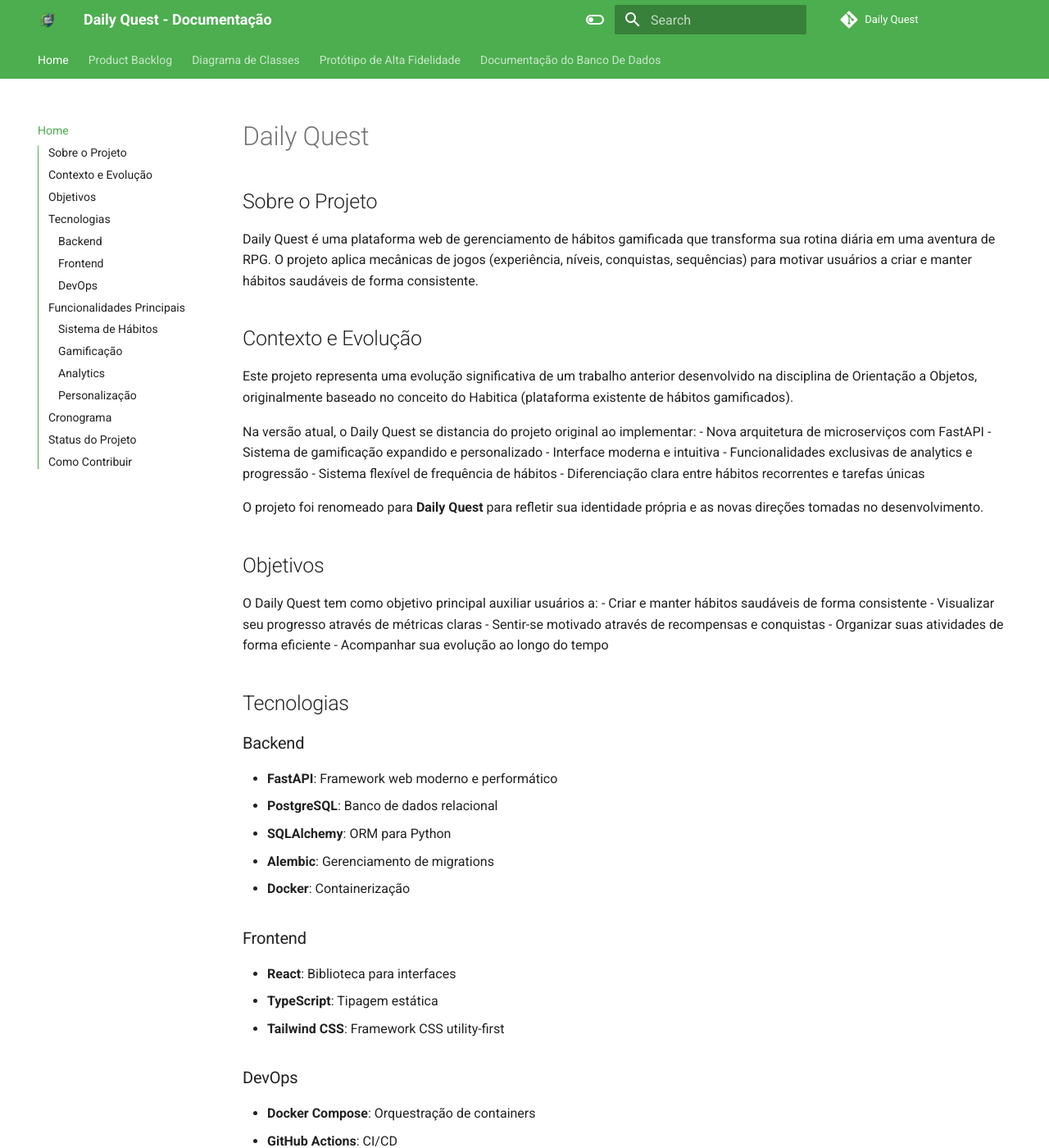
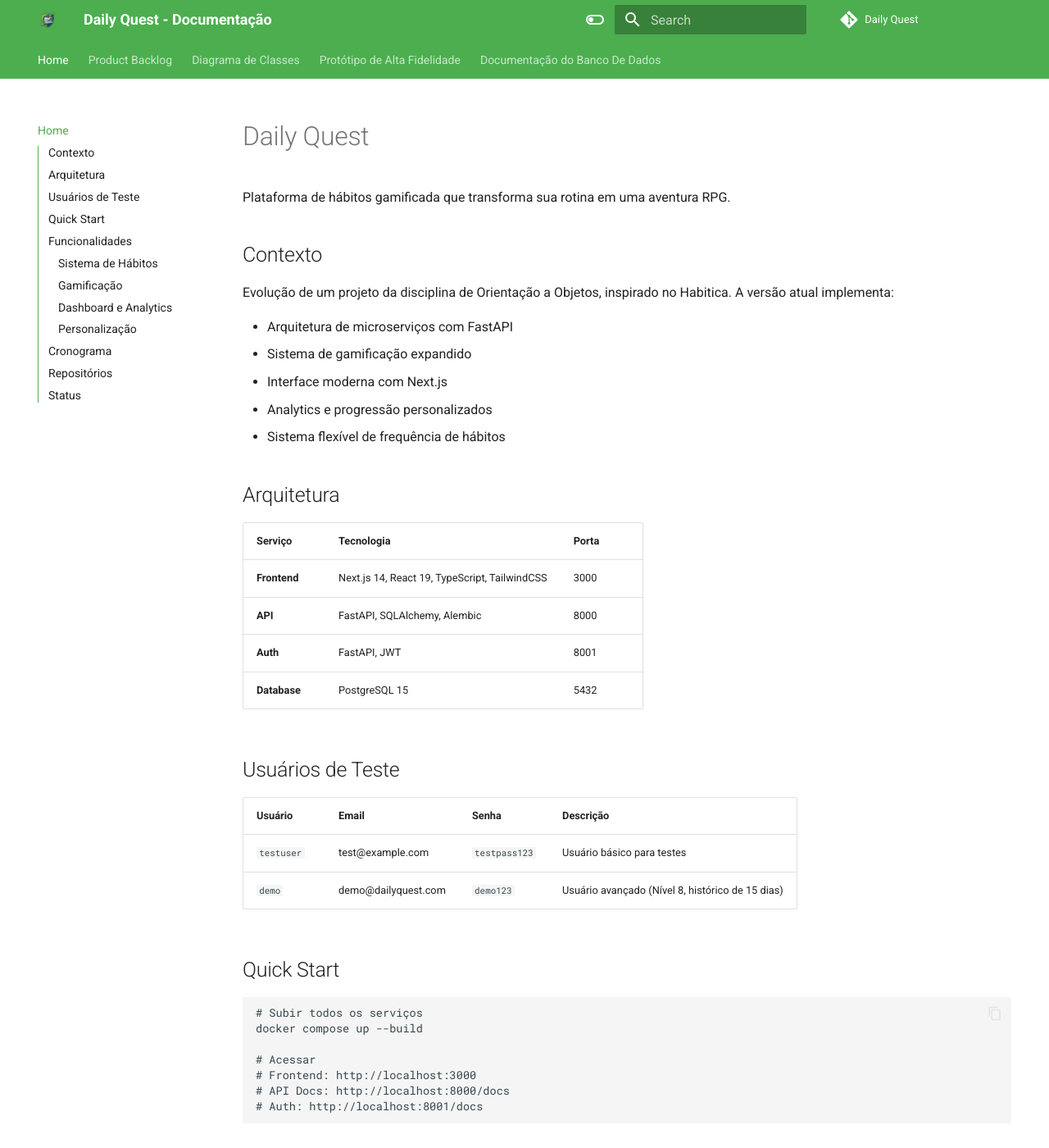
Before and after one commit to DailyQuest-project/DailyQuest-docs, an MkDocs documentation site: the page built from docs/index.md, in a window 1280 px wide and 1400 px high. Shown: the whole window at 82% size. Built offline with MkDocs 1.6.1 and Material for MkDocs 9.7.7, drawn with Linux system fonts in a browser that asks for light colours; comment, search, counter and statistics services are not loaded; some of the changed text lies outside the part shown.

Commit message:
docs: update README and index documentation structure and content

````diff
--- a/docs/index.md
+++ b/docs/index.md
@@ -1,56 +1,50 @@
 # Daily Quest
 
-## Sobre o Projeto
+Plataforma de hábitos gamificada que transforma sua rotina em uma aventura RPG.
 
-Daily Quest é uma plataforma web de gerenciamento de hábitos gamificada que transforma sua rotina diária em uma aventura de RPG. O projeto aplica mecânicas de jogos (experiência, níveis, conquistas, sequências) para motivar usuários a criar e manter hábitos saudáveis de forma consistente.
+## Contexto
 
-## Contexto e Evolução
+Evolução de um projeto da disciplina de Orientação a Objetos, inspirado no Habitica. A versão atual implementa:
 
-Este projeto representa uma evolução significativa de um trabalho anterior desenvolvido na disciplina de Orientação a Objetos, originalmente baseado no conceito do Habitica (plataforma existente de hábitos gamificados).
+- Arquitetura de microserviços com FastAPI
+- Sistema de gamificação expandido
+- Interface moderna com Next.js
+- Analytics e progressão personalizados
+- Sistema flexível de frequência de hábitos
 
-Na versão atual, o Daily Quest se distancia do projeto original ao implementar:
-- Nova arquitetura de microserviços com FastAPI
-- Sistema de gamificação expandido e personalizado
-- Interface moderna e intuitiva
-- Funcionalidades exclusivas de analytics e progressão
-- Sistema flexível de frequência de hábitos
-- Diferenciação clara entre hábitos recorrentes e tarefas únicas
+## Arquitetura
 
-O projeto foi renomeado para **Daily Quest** para refletir sua identidade própria e as novas direções tomadas no desenvolvimento.
+| Serviço | Tecnologia | Porta |
+|---------|------------|-------|
+| **Frontend** | Next.js 14, React 19, TypeScript, TailwindCSS | 3000 |
+| **API** | FastAPI, SQLAlchemy, Alembic | 8000 |
+| **Auth** | FastAPI, JWT | 8001 |
+| **Database** | PostgreSQL 15 | 5432 |
 
-## Objetivos
+## Usuários de Teste
 
-O Daily Quest tem como objetivo principal auxiliar usuários a:
-- Criar e manter hábitos saudáveis de forma consistente
-- Visualizar seu progresso através de métricas claras
-- Sentir-se motivado através de recompensas e conquistas
-- Organizar suas atividades de forma eficiente
-- Acompanhar sua evolução ao longo do tempo
+| Usuário | Email | Senha | Descrição |
+|---------|-------|-------|-----------|
+| `testuser` | test@example.com | `testpass123` | Usuário básico para testes |
+| `demo` | demo@dailyquest.com | `demo123` | Usuário avançado (Nível 8, histórico de 15 dias) |
 
-## Tecnologias
+## Quick Start
 
-### Backend
-- **FastAPI**: Framework web moderno e performático
-- **PostgreSQL**: Banco de dados relacional
-- **SQLAlchemy**: ORM para Python
-- **Alembic**: Gerenciamento de migrations
-- **Docker**: Containerização
+```bash
+# Subir todos os serviços
+docker compose up --build
 
-### Frontend
-- **React**: Biblioteca para interfaces
-- **TypeScript**: Tipagem estática
-- **Tailwind CSS**: Framework CSS utility-first
+# Acessar
+# Frontend: http://localhost:3000
+# API Docs: http://localhost:8000/docs
+# Auth: http://localhost:8001/docs
+```
 
-### DevOps
-- **Docker Compose**: Orquestração de containers
-- **GitHub Actions**: CI/CD
-- **PgAdmin**: Administração do banco de dados
-
-## Funcionalidades Principais
+## Funcionalidades
 
 ### Sistema de Hábitos
-- Criação de hábitos recorrentes com frequências configuráveis
-- Tarefas únicas com deadlines
+- Hábitos recorrentes com frequências configuráveis (diário, semanal, etc.)
+- Tarefas únicas (To-Dos) com deadline
 - Sistema de tags para organização
 - Filtros avançados
 
@@ -74,17 +68,22 @@ O Daily Quest tem como objetivo principal auxiliar usuários a:
 
 ## Cronograma
 
-**Início:** 28/09/2024
-**Entrega MVP:** 30/11/2024
+| Marco | Data |
+|-------|------|
+| Início do projeto | 28/09/2024 |
+| Entrega MVP | 30/11/2024 |
+
 **Metodologia:** Sprints semanais
 
-## Status do Projeto
+## Repositórios
 
-🚧 Em desenvolvimento ativo - MVP em construção
+- `DailyQuest-web` - Frontend Next.js
+- `DailyQuest-api` - Backend principal
+- `DailyQuest-auth` - Serviço de autenticação
+- `DailyQuest-docs` - Documentação MkDocs
 
-## Como Contribuir
+## Status
 
-Contribuições são bem-vindas! Por favor, consulte o Guia de Contribuição para mais detalhes.
+✅ MVP Concluído - Novembro/2024
 
-**Versão:** 1.0
-**Última Atualização:** 30/09/2025
+**Última Atualização:** 28/11/2024
````
Also changed, not shown: other parts of docs/index.md (+2 -2 lines), README.md (+33 -1 lines).
